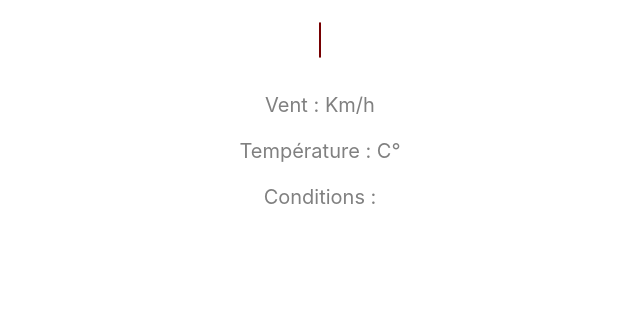
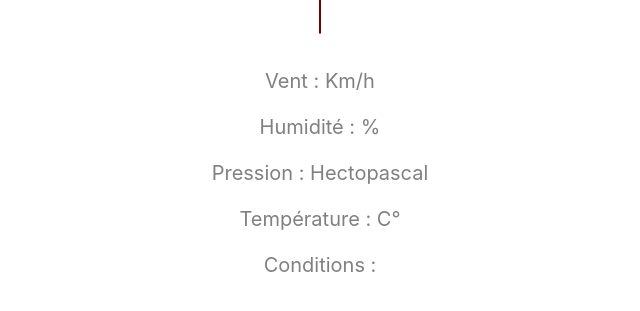
Before and after one commit to Aurore-dwj/projet5, a PHP site: page /views/frontend/afficheProfilView.php in a window 1280 px wide. Shown: the part 419-730 px from the top of the page, without its empty margins (0-640 px from the left). Run offline with PHP 8.4, Linux system fonts and the light colour scheme; the template is opened without the code that fills it, so the values that code supplies are empty; some libraries are stand-ins or nearby versions.

Commit message:
ajout récupération infos humidité+pression météoJS !

```diff
--- a/publics/js/meteo.js
+++ b/publics/js/meteo.js
@@ -39,6 +39,8 @@ function displayWeatherInfos(data) { // appel des différents items de l'objet..
     const conditions = data.weather[0].main;
     const description = data.weather[0].description;
     const vent = data.wind.speed;
+    const humidite = data.main.humidity;
+    const pression = data.main.pressure;
 
 function Km(){ // fonction de conversion noeud en Km/h
    var x = vent;
@@ -52,6 +54,8 @@ function Km(){ // fonction de conversion noeud en Km/h
     // affiche l'icon selon les conditions grâce à l'ojbet weatherIcon situé en haut du fichier
     document.querySelector('i.wi').className = weatherIcons[conditions];
     document.querySelector('#vent').textContent = Math.round(Km(vent));
+    document.querySelector('#humidite').textContent = humidite;
+    document.querySelector('#pression').textContent = pression;
 }
 //initialisation au click du contentEditable pour pouvoir taper le nom de la ville
 ville.addEventListener('click', () => {
--- a/views/backend/listArticlesAdmin.php
+++ b/views/backend/listArticlesAdmin.php
@@ -65,14 +65,14 @@ $data = $artic;
  ?>
 
 <div align="center">
-<?php
+<?php // touche Précédente
   if($pageCourante > 1){ ?>
       <a href="index.php?action=listArticlesAdmin&amp;page=<?php if($pageCourante !='1'){ echo $pageCourante -1; }else{ echo $pageCourante;} ?>" >Précédent</a>&nbsp;&nbsp;
       <?php
       }
       ?>
 <?php
-      for($i=1;$i<=$totalpages;$i++) {
+      for($i=1;$i<=$totalpages;$i++) { // boucle pour passer de pages en pages
          if($i == $pageCourante) {
           echo $i.'&nbsp;&nbsp;';// suppression du lien page courante
          } else { // liens aux numéros de page
@@ -80,7 +80,7 @@ $data = $artic;
          }
       }
       ?>
-      <?php
+      <?php // touche Suivante
       if($pageCourante < $totalpages){ ?>
       <a href="index.php?action=listArticlesAdmin&amp;page=<?php if($pageCourante != $totalpages){ echo $pageCourante +1; }else{ echo $pageCourante;} ?>" >Suivant</a>
       <?php
--- a/views/frontend/afficheProfilView.php
+++ b/views/frontend/afficheProfilView.php
@@ -6,7 +6,7 @@
       <a href="index.php?action=affInfosUser"> Modifier mes infos perso </a><br><br>
 
    <div id="meteo" align="center">
-      <h1>La météo du motard</h1><br><br><br>
+      <h1>La météo du motard</h1><br><br>
       <i class="wi"></i><br><br>
 
       <h3>
@@ -15,7 +15,8 @@
 
 
       <p>Vent : <span id="vent"></span> Km/h</p>
-
+      <p>Humidité : <span id="humidite"></span> %</p>
+      <p>Pression : <span id="pression"></span> Hectopascal</p>
       <p>Température : <span id="temperature"></span> C° </p>
       <p>Conditions : <span id="conditions"></span></p>
    </div>
--- a/views/frontend/listArticlesUser.php
+++ b/views/frontend/listArticlesUser.php
@@ -71,14 +71,14 @@ $data = $artic;
 $artic->closeCursor();
  ?>
 <div align="center">
-<?php
+<?php // touche Précédente
   if($pageCourante > 1){ ?>
       <a href="index.php?action=listArticlesUser&amp;id_rubrique=<?=$_GET['id_rubrique']?>&amp;page=<?php if($pageCourante !='1'){ echo $pageCourante -1; }else{ echo $pageCourante;} ?>" >Précédent</a>&nbsp;&nbsp;
       <?php
       }
       ?>
 <?php
-      for($i=1;$i<=$totalpages;$i++) {
+      for($i=1;$i<=$totalpages;$i++) { // boucle pour passer de pages en pages
          if($i == $pageCourante) {
           echo $i.'&nbsp;&nbsp;';// suppression du lien page courante
          } else { // liens aux numéros de page
@@ -86,7 +86,7 @@ $artic->closeCursor();
          }
       }
       ?>
-      <?php
+      <?php // touche Suivante
       if($pageCourante < $totalpages){ ?>
       <a href="index.php?action=listArticlesUser&amp;id_rubrique=<?=$_GET['id_rubrique']?>&amp;page=<?php if($pageCourante != $totalpages){ echo $pageCourante +1; }else{ echo $pageCourante;} ?>" >Suivant</a>
       <?php
```
